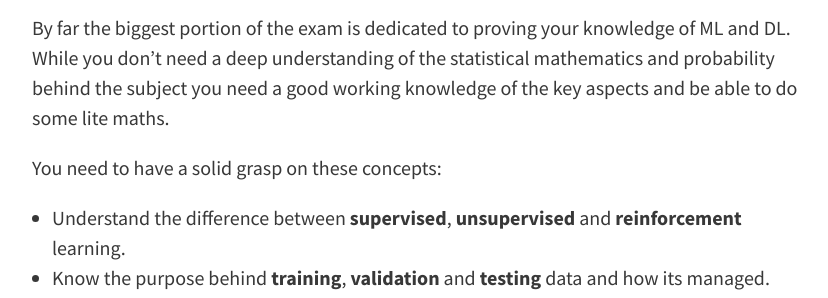
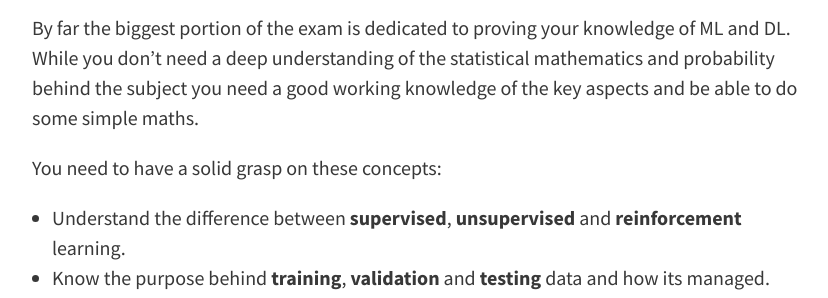
Before and after one commit to mikegchambers/thecloudtutor-website, a Jekyll site: the page built from _posts/2019-03-18-Passing-the-AWS-Certified-Machine-Learning-Specialty-Exam-MLS-C01.md, in a window 1280 px wide and 900 px high, scrolled down 1801 px. Shown: the part 245-543 px from the top of the window, without its empty margins (224-1052 px from the left). Built offline with Jekyll 4.4.1, drawn with Linux system fonts in a browser that asks for light colours; comment, search, counter and statistics services are not loaded; some of the changed text lies outside the part shown.

Commit message:
Simaple changes

```diff
--- a/_config.yml
+++ b/_config.yml
@@ -47,7 +47,7 @@
   share_buttons:
     facebook: true
     twitter: true
-    google_plus: true
+    google_plus:
     tumblr:
     pinterest:
     pocket:
--- a/_posts/2019-03-18-Passing-the-AWS-Certified-Machine-Learning-Specialty-Exam-MLS-C01.md
+++ b/_posts/2019-03-18-Passing-the-AWS-Certified-Machine-Learning-Specialty-Exam-MLS-C01.md
@@ -43,7 +43,7 @@
 
 ## Machine Learning / Deep Learning
 
-By far the biggest portion of the exam is dedicated to proving your knowledge of ML and DL.  While you don't need a deep understanding of the statistical mathematics and probability behind the subject you need a good working knowledge of the key aspects and be able to do some lite maths.
+By far the biggest portion of the exam is dedicated to proving your knowledge of ML and DL.  While you don't need a deep understanding of the statistical mathematics and probability behind the subject you need a good working knowledge of the key aspects and be able to do some simple maths.
 
 You need to have a solid grasp on these concepts:
 
@@ -145,10 +145,10 @@
 
 So did this exam add anything to the _'which is harder 'pro' or 'specialty'_ debate?  Well from a 10,000-foot view the exam looked like a 'pro' exam:
 
-- The questions were wordy,
-- the answers could be wordy,
-- the time limit is 3 hours
-- there are 65 questions.
+- The questions were wordy
+- The answers could be wordy
+- The time limit is 3 hours
+- There are 65 questions
 
 But at the end of the day, whether this is harder than a pro exam or not yet again falls to your background:
 
```
